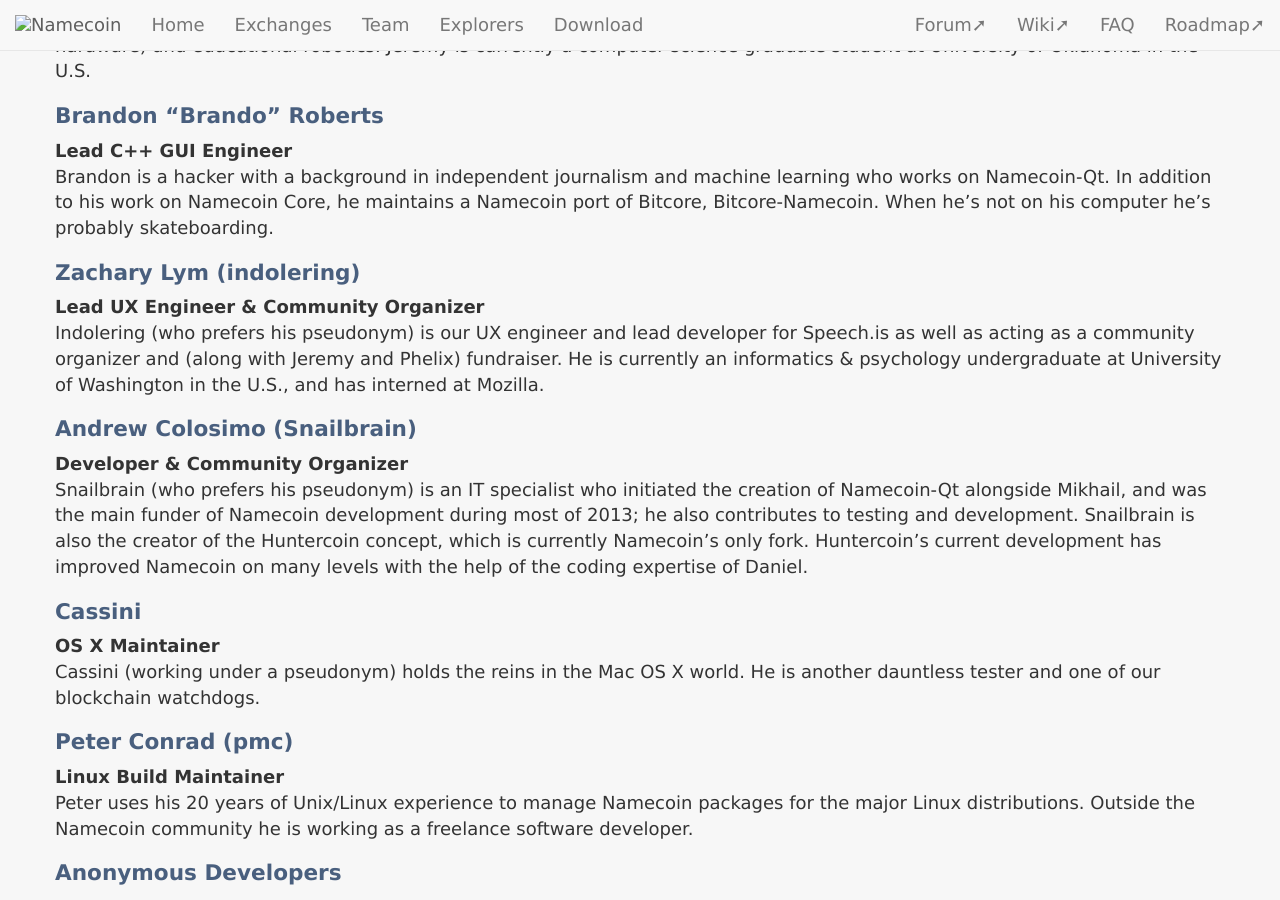
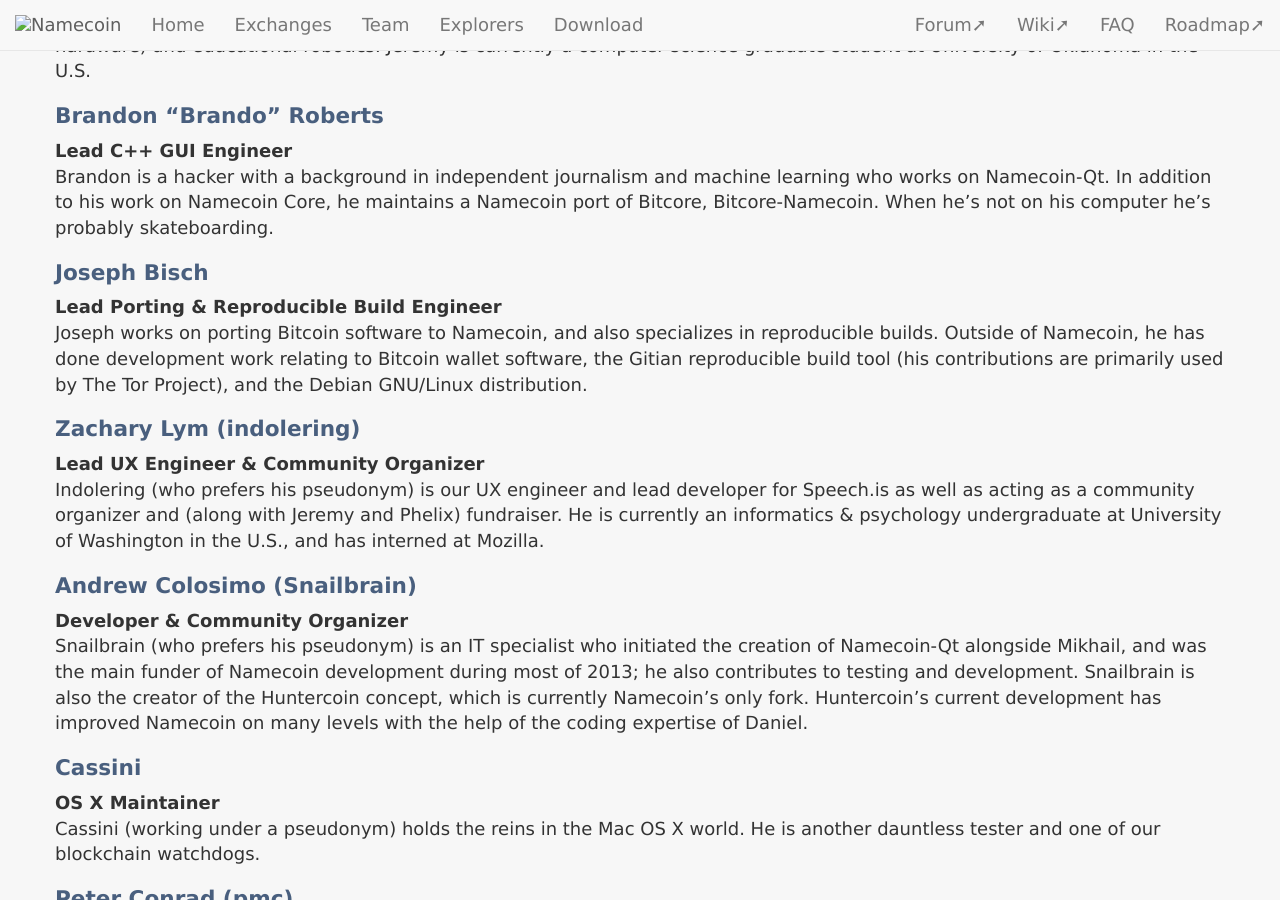
Before and after one commit to JeremyRand/namecoin.org, a Jekyll site: the page built from team/index.md, in a window 1280 px wide and 900 px high, scrolled down 1171 px. Built offline with Jekyll 4.4.1, drawn with Linux system fonts in a browser that asks for light colours; nearby versions of some CDN libraries; library files that are not in the unit come from our copies.

Commit message:
Team: Added Joseph.

```diff
--- a/team/index.md
+++ b/team/index.md
@@ -31,6 +31,11 @@ Jeremy is our .bit application specialist, and works on our codebases relating t
 
 **Lead C++ GUI Engineer** <br>
 Brandon is a hacker with a background in independent journalism and machine learning who works on Namecoin-Qt. In addition to his work on Namecoin Core, he maintains a Namecoin port of Bitcore, Bitcore-Namecoin. When he's not on his computer he's probably skateboarding.
+
+## Joseph Bisch
+
+**Lead Porting & Reproducible Build Engineer** <br>
+Joseph works on porting Bitcoin software to Namecoin, and also specializes in reproducible builds.  Outside of Namecoin, he has done development work relating to Bitcoin wallet software, the Gitian reproducible build tool (his contributions are primarily used by The Tor Project), and the Debian GNU/Linux distribution.
 
 ## Zachary Lym (indolering)
 
```
